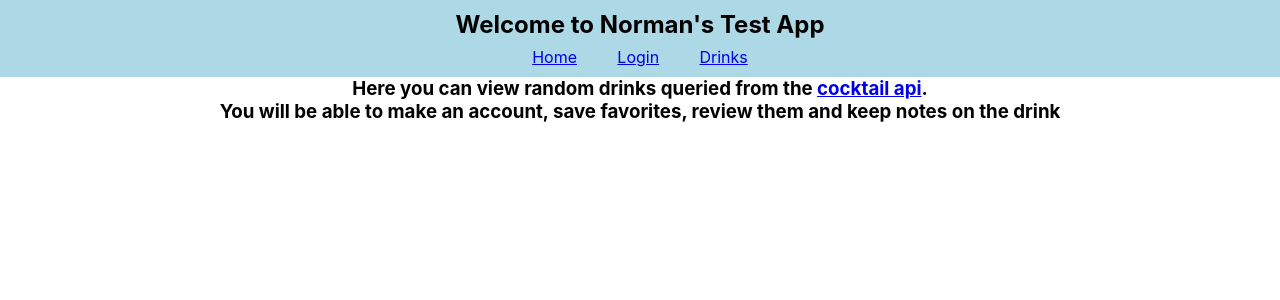
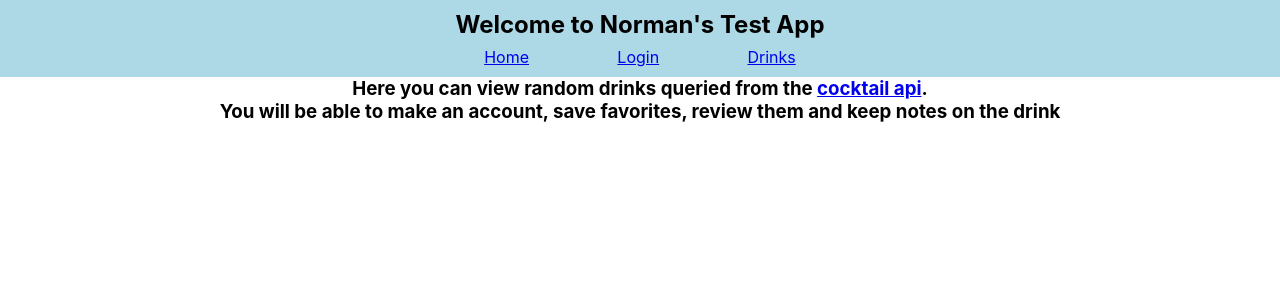
Before and after one commit to normanjli/testpage, a React (Create React App) app in the folder client/: page / in a window 1280 px wide. Shown: the top 300 px of the page. Built offline with nearby package versions, Linux system fonts and the light colour scheme.

Commit message:
changes to nav bar css

```diff
--- a/client/src/index.css
+++ b/client/src/index.css
@@ -47,8 +47,11 @@ code {
   display: none;
 }
 .links{
-  max-width: 20vw;
+  max-width: 50vh;
+  width:auto;
   display: flex;
+  flex-wrap: wrap;
+  justify-content: space-between;
   padding-top: 1vh;
 }
 .login{
```
